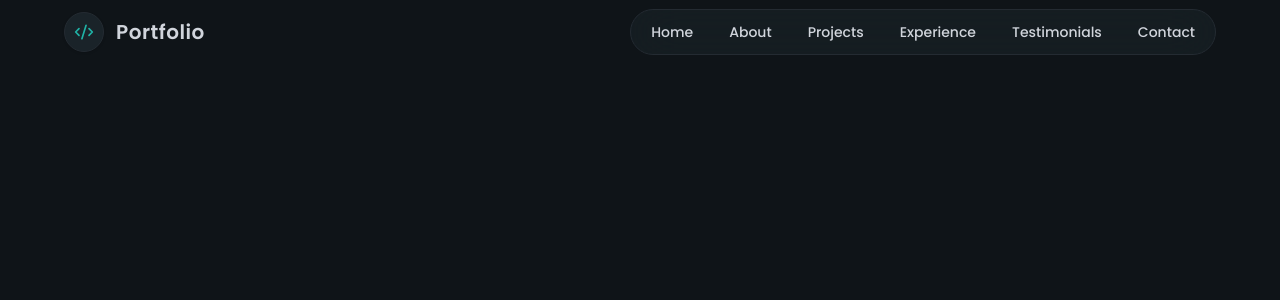
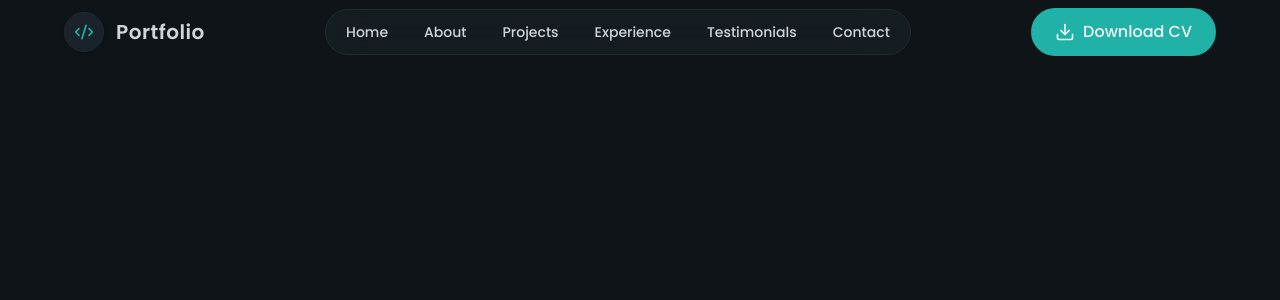
Before and after one commit to syedalaiba52/frontend-portfolio, a Next.js app: page / in a window 1280 px wide. Shown: the top 300 px of the page. Built offline with nearby package versions, Linux system fonts and the light colour scheme.

Commit message:
desktop navbar created

```diff
--- a/app/components/navbar/Navbar.tsx
+++ b/app/components/navbar/Navbar.tsx
@@ -3,6 +3,8 @@
 import { useEffect, useState } from "react";
 import Logo from "./Logo";
 import Link from "next/link";
+import LinkButton from "../ui/LinkButton";
+import { LuDownload } from "react-icons/lu";
 
 const navLinks = [
   {
@@ -56,13 +58,27 @@ function Navbar() {
           {navLinks.map((link, index) => {
             return (
               <li key={index}>
-                <Link href={link.href} className="px-4 py-2 rounded-full font-medium text-sm text-gray-300 transition-all duration-300 hover:text-primary hover:bg-surface">
+                <Link
+                  href={link.href}
+                  className="px-4 py-2 rounded-full font-medium text-sm text-gray-300 transition-all duration-300 hover:text-primary hover:bg-surface"
+                >
                   {link.label}
                 </Link>
               </li>
             );
           })}
         </ul>
+
+        <div className="hidden lg:block">
+          <LinkButton
+            iconPosition="left"
+            icon={LuDownload}
+            rounded
+            text="Download CV"
+            href="/public/documents/Frontend Resume.pdf"
+            download={true}
+          />
+        </div>
       </div>
     </nav>
   );
--- a/app/components/ui/LinkButton.tsx
+++ b/app/components/ui/LinkButton.tsx
@@ -1,7 +1,39 @@
+import Link from "next/link";
+import { IconType } from "react-icons";
 
-const LinkButton = () => {
+interface LinkButtonProps {
+  href: string;
+  text: string;
+  icon?: IconType;
+  iconPosition?: "left" | "right";
+  rounded?: boolean;
+  download?: boolean;
+
+  variant?: "primary" | "outline";
+}
+
+const LinkButton = ({
+  href,
+  text,
+  icon: Icon,
+  iconPosition = "right",
+  rounded,
+  download = false,
+  variant = "primary",
+}: LinkButtonProps) => {
+  const baseStyles = `
+  relative px-6 py-3 font-medium ${rounded ? "rounded-full" : "rounded-lg"} inline-flex items-center justify-center  gap-2 overflow-hidden text-text border transition-all duration-300 hover:scale-[1.02] active:scale-[0.98] `;
+
+  const variants = {
+    primary: `bg-primary text-background border-none`,
+    outline: `bg-transparent text-text border-border hover:text-primary hover:border-primary hover:bg-primary/10 `,
+  };
   return (
-    <button>Click me</button>
+    <Link download={download} className={`${baseStyles} ${variants[variant]}`} href={href}>
+      {Icon && iconPosition === "left" && <Icon className="w-5 h-5 z-10" />}
+      <span className="z-10">{text}</span>
+      {Icon && iconPosition === "right" && <Icon className="w-5 h-5 z-10" />}
+    </Link>
   );
 };
 export default LinkButton;
```
Also changed, not shown: 1 other file (tests, documents, lock files or other folders).
